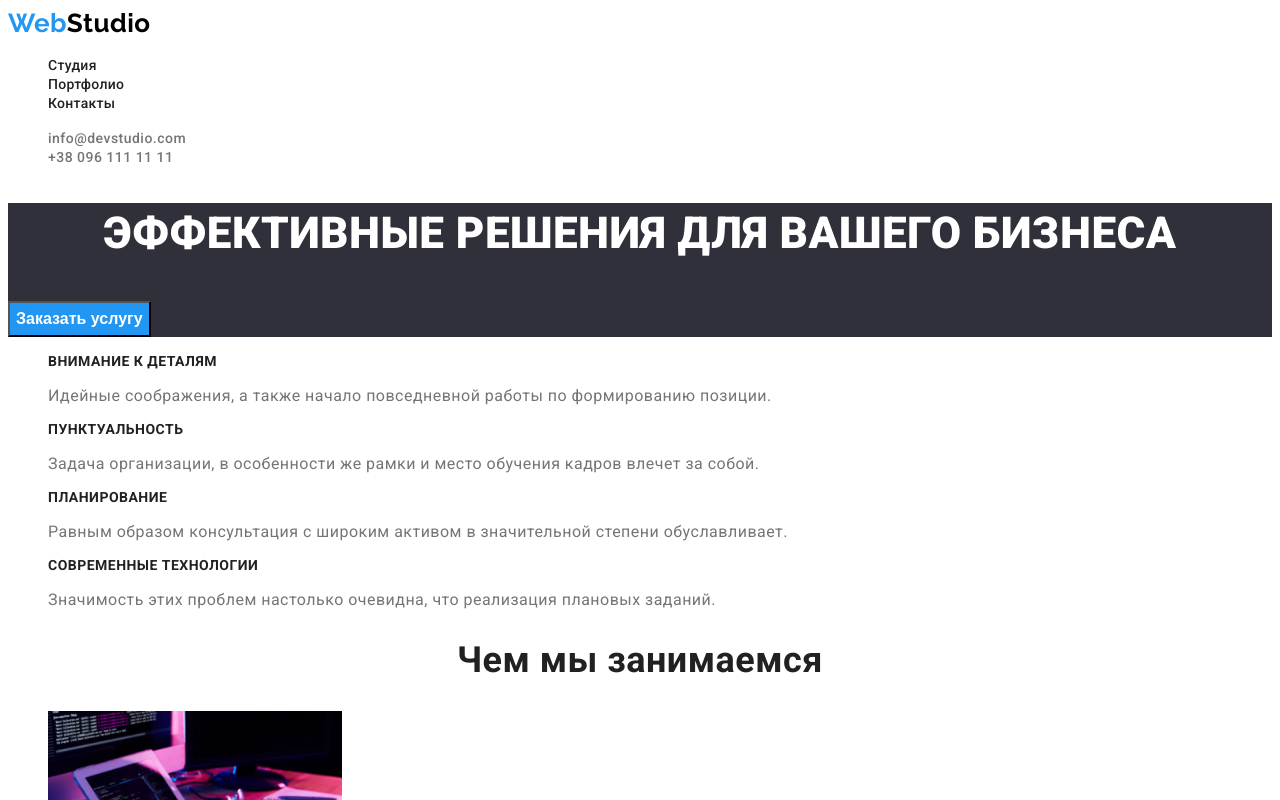
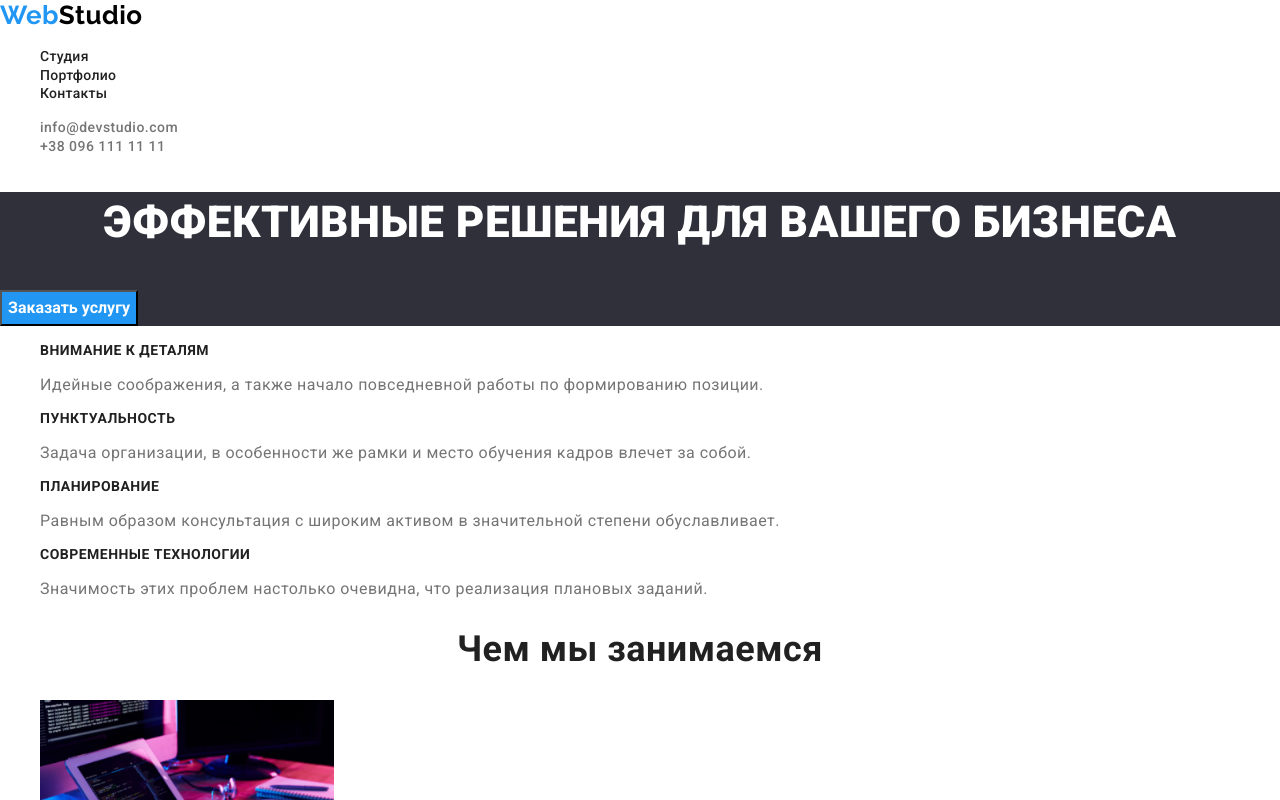
Before and after one commit to Balor1989/goit-markup-hw-03, a plain HTML site: page index.html in a window 1280 px wide. Shown: the top 800 px of the page. Drawn offline with nearby package versions, Linux system fonts and the light colour scheme.

Commit message:
Добавляет Normalize.css

```diff
--- a/css/style.css
+++ b/css/style.css
@@ -1,3 +1,11 @@
+html {
+  box-sizing: border-box;
+}
+*::before,
+*::after {
+  box-sizing: inherit;
+}
+
 body {
   font-family: roboto, sans-serif;
   color: #757575;
@@ -19,6 +27,11 @@ body {
   --nav-color: #212121;
 }
 
+.container {
+  width: 1200;
+  margin-left: auto;
+  margin-right: auto;
+}
 ul {
   list-style: none;
 }
--- a/index.html
+++ b/index.html
@@ -5,18 +5,20 @@
     <meta charset="UTF-8">
     <meta http-equiv="X-UA-Compatible" content="IE=edge">
     <meta name="viewport" content="width=device-width, initial-scale=1.0">
-    <link rel="stylesheet" href="./css/style.css">
     <title lang="en">WebStudio</title>
+    <link rel="stylesheet" href="https://cdn.jsdelivr.net/npm/modern-normalize@1.1.0/modern-normalize.min.css">
     <link rel="preconnect" href="https://fonts.googleapis.com">
     <link rel="preconnect" href="https://fonts.gstatic.com" crossorigin>
     <link
         href="https://fonts.googleapis.com/css2?family=Raleway:wght@700&family=Roboto:wght@400;500;700;900&display=swap"
         rel="stylesheet">
+    <link rel="stylesheet" href="./css/style.css">
 </head>
 
 <body>
     <!-- Header section with logo -->
     <header>
+        <div class="container">
             <nav class="site-nav">
                 <!-- Web Studio Разделил для последующей кастомизации CSS -->
                 <a lang="en" href="/" class="logo"><span class="web-logo">Web</span><span class="studio-logo">Studio</span></a>
@@ -26,10 +28,13 @@
                     <li><a href="/" class="list">Контакты</a></li>
                 </ul>
             </nav>
+        </div>
+            <div class="container">
             <ul class="contacts-box">
                 <li><a href="mailto:info@devstudio.com" class="list">info@devstudio.com</a></li>
                 <li><a href="tel:+380961111111" class="list">+38 096 111 11 11</a></li>
             </ul>
+        </div>
     </header>
     <!-- Main section -->
     <main>
```
Also changed, not shown: portfolio.html (+2 -1 lines). Lines whose indentation alone changed are shown as unchanged.
